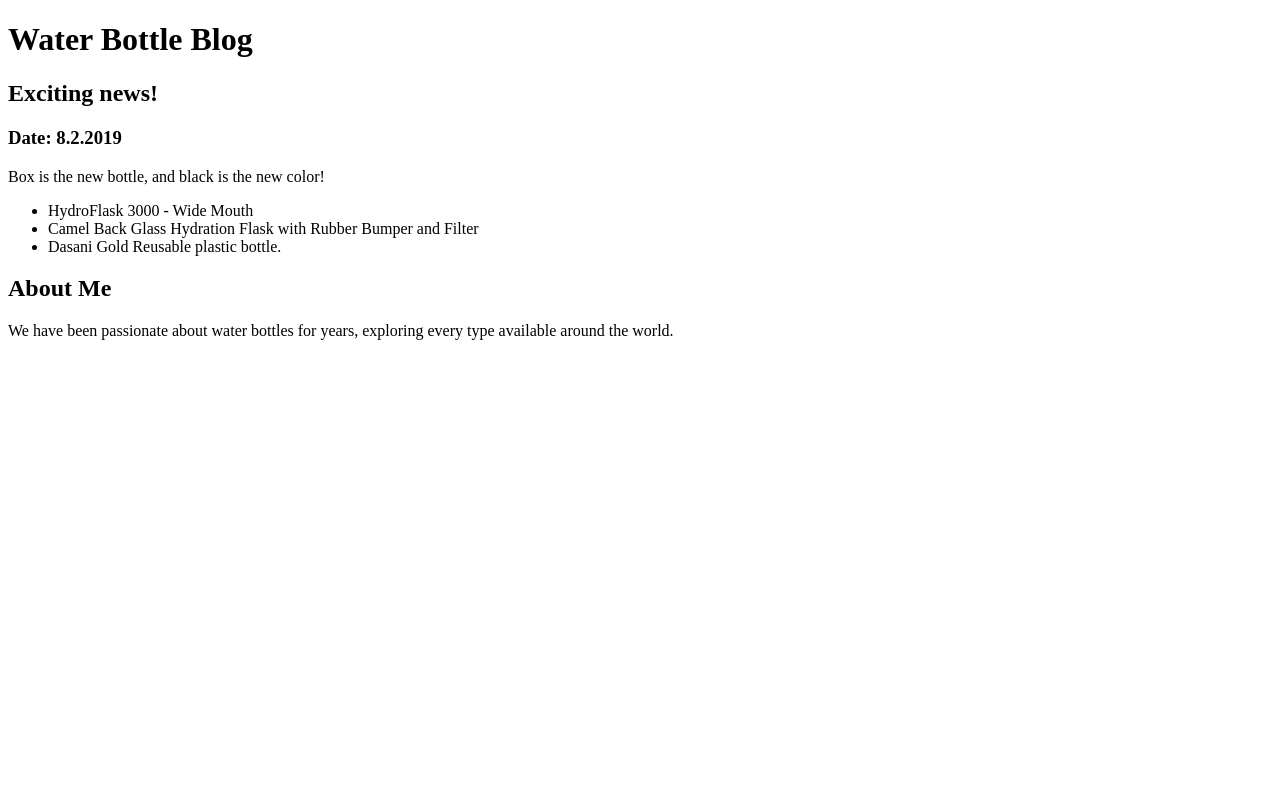
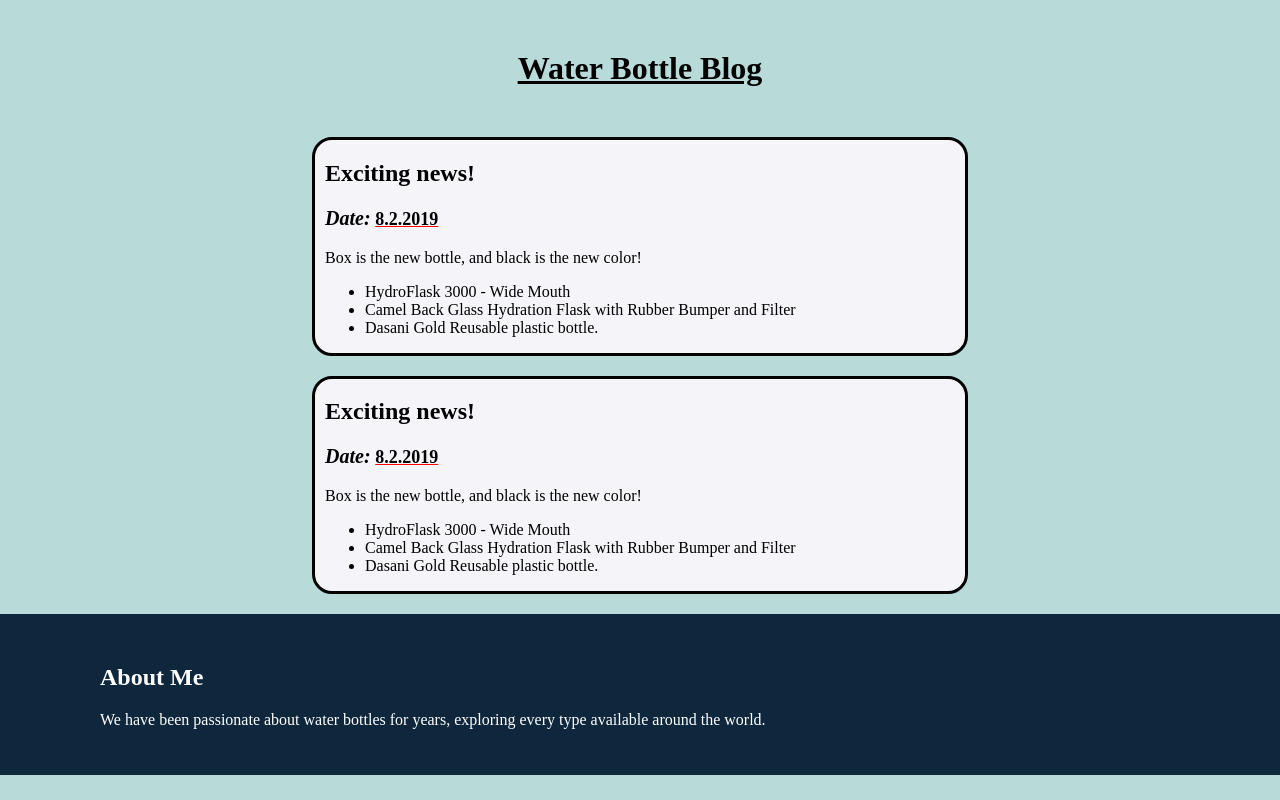
Before and after one commit to Roadspill/epi-w2d2-wbblog, a plain HTML site: page index.html in a window 1280 px wide. Drawn offline with Linux system fonts and the light colour scheme.

Commit message:
add css styling to post class and about me class. added additional post to index.html

```diff
--- a/css/styles.css
+++ b/css/styles.css
@@ -0,0 +1,44 @@
+body {
+  margin: auto;
+  background-color: #B8DBD9;
+}
+
+h1 {
+  margin: auto;
+  padding: 50px 0;
+  text-align: center;
+  text-decoration: underline;
+
+}
+
+.post {
+  margin: auto;
+  width: 50%;
+  border: 3px solid black;
+  border-radius: 20px;
+  padding-left: 10px;
+  margin-bottom: 20px;
+  background-color: #F4F4F9;
+
+}
+
+.aboutMe {
+  padding: 30px 100px;
+  margin: 0;
+  color: white;
+}
+
+div.aboutMe {
+  background-color: #0E273C;
+}
+
+.dateText{
+  font-style: oblique;
+  font-size: 20px;
+}
+
+.dateData{
+  text-decoration: underline;
+  text-decoration-color: red;
+  font-size: 18px;
+}
--- a/index.html
+++ b/index.html
@@ -2,11 +2,12 @@
 <html lang="en" dir="ltr">
   <head>
     <meta charset="utf-8">
+    <link href="css/styles.css" rel="stylesheet" type="text/css">
     <title>Water Bottle Blog</title>
   </head>
   <body>
     <h1>Water Bottle Blog</h1>
-    <div class="Post">
+    <div class="post">
       <h2>Exciting news!</h2>
       <h3><span class="dateText">Date:</span> <span class="dateData">8.2.2019</span></h3>
       <p>Box is the new bottle, and black is the new color!</p>
@@ -16,7 +17,17 @@
         <li>Dasani Gold Reusable plastic bottle.</li>
       </ul>
     </div>
-    <div class="AboutMe">
+    <div class="post">
+      <h2>Exciting news!</h2>
+      <h3><span class="dateText">Date:</span> <span class="dateData">8.2.2019</span></h3>
+      <p>Box is the new bottle, and black is the new color!</p>
+      <ul>
+        <li>HydroFlask 3000 - Wide Mouth</li>
+        <li>Camel Back Glass Hydration Flask with Rubber Bumper and Filter</li>
+        <li>Dasani Gold Reusable plastic bottle.</li>
+      </ul>
+    </div>
+    <div class="aboutMe">
       <h2>About Me</h2>
       <p>We have been passionate about water bottles for years, exploring every type available around the world.</p>
     </div>
```
